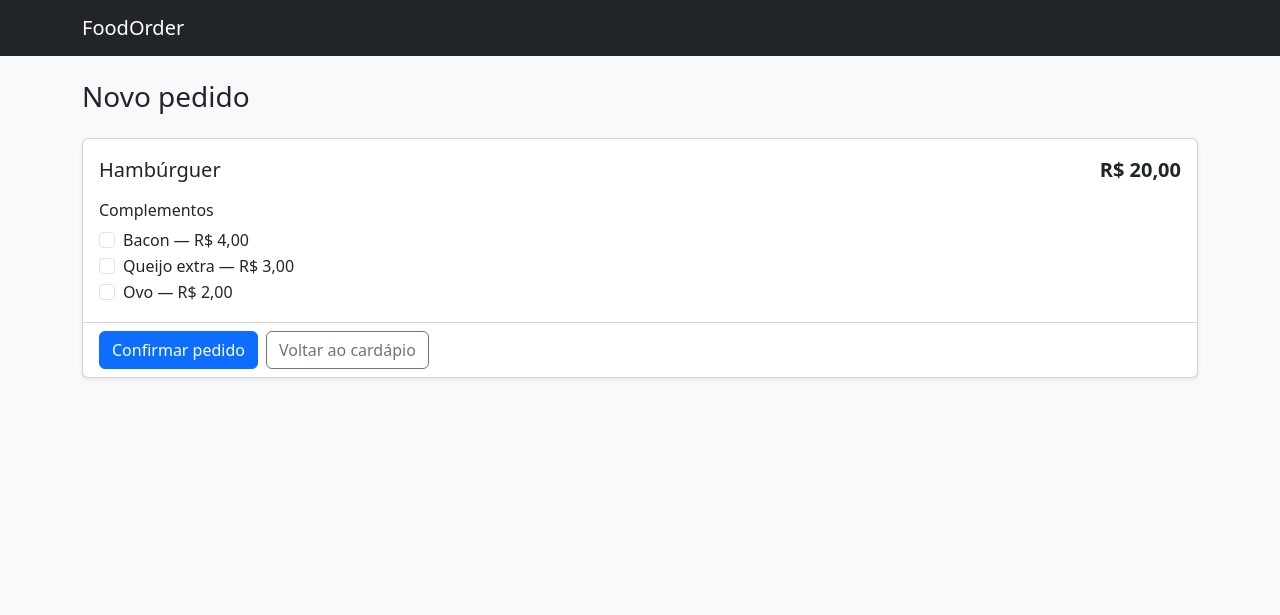
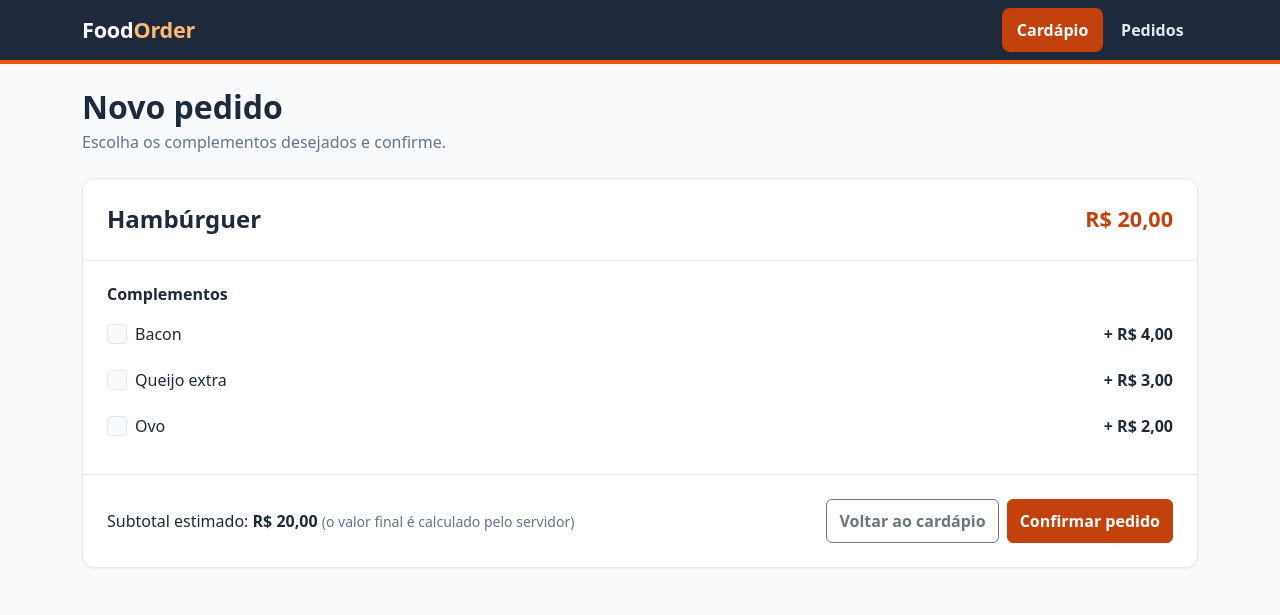
Before and after one commit to Jonas-eng-21/FoodOrder, a Laravel app: page /orders/create?product_id=1 in a window 1280 px wide. Shown: the top 615 px of the page. Run offline with Laravel 12, Linux system fonts and the light colour scheme; data comes from the database, SQL or seed files in the repository.

Commit message:
feat(orders): add order listing and shared navigation layout
Add GET /orders (newest first, id as tie-breaker, snapshot description) with an empty state, a themed Bootstrap layout with main navigation, shared alert and status badge partials, and a local stylesheet. The menu and order form are restyled; the form gets an optional integer-cents subtotal preview.

```diff
--- a/app/Http/Controllers/OrderController.php
+++ b/app/Http/Controllers/OrderController.php
@@ -13,6 +13,13 @@ use Illuminate\View\View;
 
 class OrderController extends Controller
 {
+    public function index(): View
+    {
+        return view('orders.index', [
+            'orders' => Order::query()->orderByDesc('created_at')->orderByDesc('id')->get(),
+        ]);
+    }
+
     public function create(Request $request, ExtraCatalog $catalog): View|RedirectResponse
     {
         $productId = $request->query('product_id');
--- /dev/null
+++ b/public/css/foodorder.css
@@ -0,0 +1,131 @@
+/* FoodOrder — local theme on top of Bootstrap 5 (no external fonts, CDNs or build step). */
+:root {
+    --fo-primary: #ea580c;
+    --fo-primary-dark: #c2410c;
+    --fo-primary-darker: #9a3412;
+    --fo-bg: #f8fafc;
+    --fo-surface: #ffffff;
+    --fo-text: #1e293b;
+    --fo-muted: #64748b;
+    --fo-border: #e2e8f0;
+    --fo-success: #16a34a;
+    --fo-error: #dc2626;
+
+    --bs-body-bg: var(--fo-bg);
+    --bs-body-color: var(--fo-text);
+    --bs-secondary-color: var(--fo-muted);
+    --bs-link-color: var(--fo-primary-dark);
+    --bs-link-color-rgb: 194, 65, 12;
+    --bs-link-hover-color: var(--fo-primary-darker);
+    --bs-link-hover-color-rgb: 154, 52, 18;
+    --bs-border-color: var(--fo-border);
+    --bs-focus-ring-color: rgba(234, 88, 12, 0.35);
+}
+
+body { background: var(--fo-bg); color: var(--fo-text); }
+code { color: var(--fo-primary-darker); font-size: 0.85em; }
+a:focus-visible, button:focus-visible, .btn:focus-visible, input:focus-visible, .form-check-input:focus-visible {
+    outline: 3px solid var(--fo-primary);
+    outline-offset: 2px;
+}
+
+/* Buttons: the darker orange keeps white text above the 4.5:1 contrast ratio. */
+.btn { min-height: 44px; display: inline-flex; align-items: center; justify-content: center; font-weight: 600; }
+.btn-primary {
+    --bs-btn-bg: var(--fo-primary-dark); --bs-btn-border-color: var(--fo-primary-dark);
+    --bs-btn-hover-bg: var(--fo-primary-darker); --bs-btn-hover-border-color: var(--fo-primary-darker);
+    --bs-btn-active-bg: var(--fo-primary-darker); --bs-btn-active-border-color: var(--fo-primary-darker);
+    --bs-btn-focus-shadow-rgb: 234, 88, 12;
+}
+.btn-outline-primary {
+    --bs-btn-color: var(--fo-primary-dark); --bs-btn-border-color: var(--fo-primary-dark);
+    --bs-btn-hover-bg: var(--fo-primary-dark); --bs-btn-hover-border-color: var(--fo-primary-dark);
+    --bs-btn-active-bg: var(--fo-primary-darker); --bs-btn-active-border-color: var(--fo-primary-darker);
+}
+.btn-success { --bs-btn-bg: #15803d; --bs-btn-border-color: #15803d; --bs-btn-hover-bg: #166534; --bs-btn-hover-border-color: #166534; }
+.btn-outline-danger { --bs-btn-color: #b91c1c; --bs-btn-border-color: #b91c1c; --bs-btn-hover-bg: #b91c1c; --bs-btn-hover-border-color: #b91c1c; }
+
+/* Header */
+.fo-header { background: var(--fo-text); border-bottom: 4px solid var(--fo-primary); }
+.fo-brand { color: #fff; font-weight: 800; font-size: 1.35rem; letter-spacing: -0.01em; text-decoration: none; }
+.fo-brand span { color: #fdba74; }
+.fo-brand:hover { color: #fff; }
+.fo-nav { display: flex; flex-wrap: wrap; gap: 0.25rem; margin: 0; padding: 0; list-style: none; }
+.fo-nav a {
+    display: inline-flex; align-items: center; min-height: 44px; padding: 0 0.9rem; border-radius: 0.5rem;
+    color: #e2e8f0; text-decoration: none; font-weight: 600;
+}
+.fo-nav a:hover { background: rgba(255, 255, 255, 0.12); color: #fff; }
+.fo-nav a[aria-current="page"] { background: var(--fo-primary-dark); color: #fff; }
+.fo-header a:focus-visible { outline-color: #fdba74; }
+
+/* Surfaces */
+.fo-card { background: var(--fo-surface); border: 1px solid var(--fo-border); border-radius: 0.75rem; box-shadow: 0 1px 2px rgba(15, 23, 42, 0.05); }
+.fo-card-title { font-size: 1.05rem; font-weight: 700; margin: 0; }
+.fo-section { margin-top: 1.5rem; }
+.fo-muted { color: var(--fo-muted); }
+.fo-money { font-variant-numeric: tabular-nums; white-space: nowrap; font-weight: 700; }
+.fo-reference { overflow-wrap: anywhere; }
+.fo-rows > .fo-ref-row { flex-wrap: wrap; }
+.fo-rows > .fo-ref-row dd { flex: 1 1 14rem; }
+.fo-price-tag { font-size: 1.35rem; color: var(--fo-primary-dark); }
+
+/* Menu */
+.fo-product { transition: box-shadow 0.15s ease; }
+.fo-product:hover { box-shadow: 0 6px 16px rgba(15, 23, 42, 0.1); }
+
+/* Status badges: always accompanied by the textual label. */
+.fo-badge { display: inline-block; padding: 0.3rem 0.65rem; border-radius: 999px; font-size: 0.85rem; font-weight: 700; border: 1px solid transparent; white-space: nowrap; }
+.fo-badge-pending { background: #fef3c7; color: #92400e; border-color: #f59e0b; }
+.fo-badge-paid { background: #dbeafe; color: #1e40af; border-color: #60a5fa; }
+.fo-badge-preparing { background: #ffedd5; color: #9a3412; border-color: #fb923c; }
+.fo-badge-ready { background: #dcfce7; color: #166534; border-color: #4ade80; }
+.fo-badge-delivered { background: #166534; color: #fff; }
+.fo-badge-cancelled { background: #f1f5f9; color: #475569; border-color: #cbd5e1; }
+
+/* Definition-style rows used for composition and payment */
+.fo-rows { margin: 0; }
+.fo-rows > div { display: flex; justify-content: space-between; align-items: baseline; gap: 1rem; padding: 0.55rem 0; border-bottom: 1px solid var(--fo-border); }
+.fo-rows > div:last-child { border-bottom: 0; }
+.fo-rows dt { font-weight: 500; color: var(--fo-muted); }
+.fo-rows dd { margin: 0; text-align: right; min-width: 0; }
+.fo-rows .fo-total { font-size: 1.1rem; }
+.fo-rows .fo-total dt { color: var(--fo-text); font-weight: 700; }
+
+/* Order list: a table on wide screens, stacked cards on narrow ones. */
+.fo-table { width: 100%; border-collapse: separate; border-spacing: 0; background: var(--fo-surface); }
+.fo-table th { text-align: left; font-size: 0.8rem; text-transform: uppercase; letter-spacing: 0.04em; color: var(--fo-muted); padding: 0.75rem 1rem; border-bottom: 1px solid var(--fo-border); }
+.fo-table td { padding: 0.85rem 1rem; border-bottom: 1px solid var(--fo-border); vertical-align: middle; }
+.fo-table tbody tr:last-child td { border-bottom: 0; }
+@media (max-width: 991.98px) {
+    .fo-table thead { position: absolute; width: 1px; height: 1px; overflow: hidden; clip: rect(0 0 0 0); }
+    .fo-table, .fo-table tbody, .fo-table tr, .fo-table td { display: block; width: 100%; }
+    .fo-table tr { padding: 0.75rem 1rem; border-bottom: 1px solid var(--fo-border); }
+    .fo-table tbody tr:last-child { border-bottom: 0; }
+    .fo-table td { border: 0; padding: 0.25rem 0; display: flex; justify-content: space-between; gap: 1rem; text-align: right; }
+    .fo-table td::before { content: attr(data-label); font-weight: 600; color: var(--fo-muted); text-align: left; flex: 0 0 auto; }
+    .fo-table td.fo-cell-action { justify-content: stretch; padding-top: 0.6rem; }
+    .fo-table td.fo-cell-action::before { content: none; }
+    .fo-table td.fo-cell-action .btn { width: 100%; }
+}
+
+/* Timeline of transitions */
+.fo-timeline { list-style: none; margin: 0; padding: 0 0 0 1.25rem; border-left: 3px solid var(--fo-border); }
+.fo-timeline li { position: relative; padding: 0 0 1.1rem 1rem; }
+.fo-timeline li:last-child { padding-bottom: 0; }
+.fo-timeline li::before { content: ""; position: absolute; left: -1.78rem; top: 0.3rem; width: 0.8rem; height: 0.8rem; border-radius: 50%; background: var(--fo-primary-dark); border: 2px solid var(--fo-surface); }
+
+/* Notifications */
+.fo-notices { list-style: none; margin: 0; padding: 0; }
+.fo-notices li { padding: 0.6rem 0.75rem; margin-bottom: 0.5rem; background: #fff7ed; border-left: 4px solid var(--fo-primary); border-radius: 0.375rem; overflow-wrap: anywhere; }
+.fo-notices.fo-kitchen li { background: #f1f5f9; border-left-color: var(--fo-text); }
+
+/* Alerts */
+.alert-success { --bs-alert-color: #14532d; --bs-alert-bg: #dcfce7; --bs-alert-border-color: #86efac; }
+.alert-danger { --bs-alert-color: #7f1d1d; --bs-alert-bg: #fee2e2; --bs-alert-border-color: #fca5a5; }
+
+.form-check-input:checked { background-color: var(--fo-primary-dark); border-color: var(--fo-primary-dark); }
+.form-check { min-height: 44px; display: flex; align-items: center; gap: 0.5rem; padding-left: 0; }
+.form-check .form-check-input { margin: 0; flex: 0 0 1.25rem; height: 1.25rem; width: 1.25rem; float: none; }
+.form-check .form-check-label { flex: 1 1 auto; padding: 0.5rem 0; cursor: pointer; }
+.form-control { min-height: 44px; }
--- a/resources/views/layouts/app.blade.php
+++ b/resources/views/layouts/app.blade.php
@@ -1,25 +1,29 @@
 <!DOCTYPE html>
-<html lang="{{ str_replace('_', '-', app()->getLocale()) }}">
+<html lang="pt-BR">
 <head>
     <meta charset="utf-8">
     <meta name="viewport" content="width=device-width, initial-scale=1">
     <title>@yield('title', config('app.name'))</title>
     <link rel="stylesheet" href="{{ asset('vendor/bootstrap/css/bootstrap.min.css') }}">
+    <link rel="stylesheet" href="{{ asset('css/foodorder.css') }}">
 </head>
-<body class="bg-body-tertiary">
-    <nav class="navbar navbar-dark bg-dark mb-4">
-        <div class="container">
-            <a class="navbar-brand" href="{{ url('/') }}">{{ config('app.name') }}</a>
+<body>
+    <a class="visually-hidden-focusable position-absolute p-2 bg-white" href="#conteudo">Ir para o conteúdo</a>
+
+    <header class="fo-header mb-4">
+        <div class="container d-flex flex-wrap align-items-center justify-content-between gap-2 py-2">
+            <a class="fo-brand" href="{{ route('menu.index') }}">Food<span>Order</span></a>
+            <nav aria-label="Navegação principal">
+                <ul class="fo-nav">
+                    <li><a href="{{ route('menu.index') }}" @if (request()->routeIs('menu.index', 'orders.create')) aria-current="page" @endif>Cardápio</a></li>
+                    <li><a href="{{ route('orders.index') }}" @if (request()->routeIs('orders.index', 'orders.show')) aria-current="page" @endif>Pedidos</a></li>
+                </ul>
+            </nav>
         </div>
-    </nav>
+    </header>
 
-    <main class="container">
-        @if (session('status'))
-            <div class="alert alert-success" role="status">{{ session('status') }}</div>
-        @endif
-        @if (session('error'))
-            <div class="alert alert-danger" role="alert">{{ session('error') }}</div>
-        @endif
+    <main class="container pb-5" id="conteudo">
+        @include('partials.alerts')
 
         @yield('content')
     </main>
--- a/resources/views/orders/create.blade.php
+++ b/resources/views/orders/create.blade.php
@@ -3,10 +3,14 @@
 @section('title', 'Novo pedido — '.config('app.name'))
 
 @section('content')
-    <h1 class="h3 mb-4">Novo pedido</h1>
+    <div class="mb-4">
+        <h1 class="h2 fw-bold mb-1">Novo pedido</h1>
+        <p class="fo-muted mb-0">Escolha os complementos desejados e confirme.</p>
+    </div>
 
     @if ($errors->any())
         <div class="alert alert-danger" role="alert">
+            <p class="fw-bold mb-1">Não foi possível criar o pedido:</p>
             <ul class="mb-0">
                 @foreach ($errors->all() as $error)
                     <li>{{ $error }}</li>
@@ -15,33 +19,60 @@
         </div>
     @endif
 
-    <form method="POST" action="{{ route('orders.store') }}" class="card shadow-sm">
+    <form method="POST" action="{{ route('orders.store') }}" class="fo-card" id="order-form">
         @csrf
         <input type="hidden" name="product_id" value="{{ $product->id }}">
 
-        <div class="card-body">
-            <div class="d-flex justify-content-between align-items-center mb-3">
-                <h2 class="h5 mb-0">{{ $product->name }}</h2>
-                <span class="fs-5 fw-semibold">{{ $product->formatted_price }}</span>
-            </div>
+        <div class="p-3 p-md-4 d-flex justify-content-between align-items-center gap-3 border-bottom">
+            <h2 class="h4 fw-bold mb-0">{{ $product->name }}</h2>
+            <span class="fo-money fo-price-tag" id="base-price" data-cents="{{ $product->base_price_cents }}">{{ $product->formatted_price }}</span>
+        </div>
 
-            <h3 class="h6">Complementos</h3>
+        <fieldset class="p-3 p-md-4 border-0">
+            <legend class="h6 fw-bold">Complementos</legend>
             @forelse ($extras as $extra)
                 <div class="form-check">
                     <input class="form-check-input" type="checkbox" name="extras[]" value="{{ $extra->code }}"
-                           id="extra-{{ $extra->code }}" @checked(in_array($extra->code, (array) old('extras', []), true))>
-                    <label class="form-check-label" for="extra-{{ $extra->code }}">
-                        {{ $extra->name }} — {{ \App\Support\Money::format($extra->priceCents) }}
+                           id="extra-{{ $extra->code }}" data-cents="{{ $extra->priceCents }}"
+                           @checked(in_array($extra->code, (array) old('extras', []), true))>
+                    <label class="form-check-label d-flex justify-content-between gap-3" for="extra-{{ $extra->code }}">
+                        <span>{{ $extra->name }}</span>
+                        <span class="fo-money">+ {{ \App\Support\Money::format($extra->priceCents) }}</span>
                     </label>
                 </div>
             @empty
-                <p class="text-body-secondary mb-0">Este produto não possui complementos.</p>
+                <p class="fo-muted mb-0">Este produto não possui complementos.</p>
             @endforelse
-        </div>
+        </fieldset>
 
-        <div class="card-footer bg-transparent d-flex gap-2">
-            <button type="submit" class="btn btn-primary">Confirmar pedido</button>
-            <a class="btn btn-outline-secondary" href="{{ route('menu.index') }}">Voltar ao cardápio</a>
+        <div class="p-3 p-md-4 border-top d-flex flex-wrap justify-content-between align-items-center gap-3">
+            <p class="mb-0" id="preview" hidden>Subtotal estimado: <span class="fo-money" id="preview-total"></span> <span class="fo-muted small">(o valor final é calculado pelo servidor)</span></p>
+            <div class="d-flex flex-wrap gap-2 ms-md-auto">
+                <a class="btn btn-outline-secondary" href="{{ route('menu.index') }}">Voltar ao cardápio</a>
+                <button type="submit" class="btn btn-primary">Confirmar pedido</button>
+            </div>
         </div>
     </form>
+
+    <script>
+        // Optional visual preview in integer cents; the server always recalculates the real subtotal.
+        (function () {
+            var form = document.getElementById('order-form');
+            var preview = document.getElementById('preview');
+            if (!form || !preview) { return; }
+            var base = Number(document.getElementById('base-price').dataset.cents);
+            var boxes = form.querySelectorAll('input[name="extras[]"]');
+            function reais(cents) {
+                return 'R$ ' + Math.floor(cents / 100).toLocaleString('pt-BR') + ',' + String(cents % 100).padStart(2, '0');
+            }
+            function update() {
+                var total = base;
+                boxes.forEach(function (box) { if (box.checked) { total += Number(box.dataset.cents); } });
+                document.getElementById('preview-total').textContent = reais(total);
+                preview.hidden = false;
+            }
+            boxes.forEach(function (box) { box.addEventListener('change', update); });
+            update();
+        })();
+    </script>
 @endsection
--- /dev/null
+++ b/resources/views/partials/alerts.blade.php
@@ -0,0 +1,6 @@
+@if (session('status'))
+    <div class="alert alert-success" role="status">{{ session('status') }}</div>
+@endif
+@if (session('error'))
+    <div class="alert alert-danger" role="alert">{{ session('error') }}</div>
+@endif
--- /dev/null
+++ b/resources/views/partials/status-badge.blade.php
@@ -0,0 +1 @@
+<span class="fo-badge fo-badge-{{ $status->value }}">{{ $status->label() }}</span>
--- a/routes/web.php
+++ b/routes/web.php
@@ -8,6 +8,7 @@ use Illuminate\Support\Facades\Route;
 
 Route::get('/', MenuController::class)->name('menu.index');
 
+Route::get('/orders', [OrderController::class, 'index'])->name('orders.index');
 Route::get('/orders/create', [OrderController::class, 'create'])->name('orders.create');
 Route::post('/orders', [OrderController::class, 'store'])->name('orders.store');
 Route::get('/orders/{order}', [OrderController::class, 'show'])->name('orders.show');
```
Also changed, not shown: resources/views/menu/index.blade.php (+21 -20 lines), resources/views/orders/index.blade.php (added, +50 -0 lines), tests/Feature/OrderFlowTest.php (+4 -2 lines), tests/Feature/OrderListingTest.php (added, +166 -0 lines).
